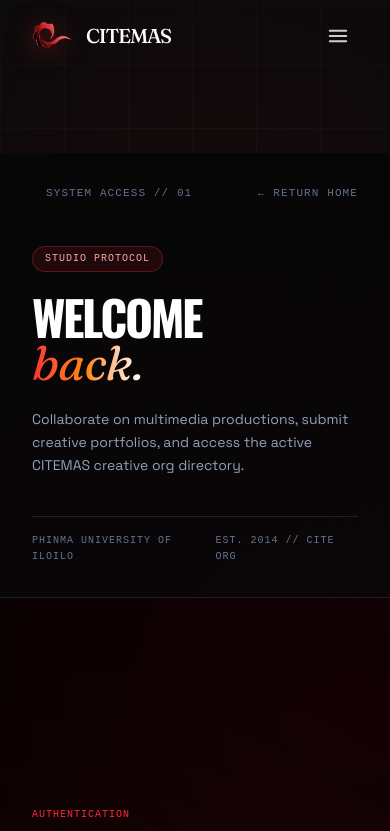
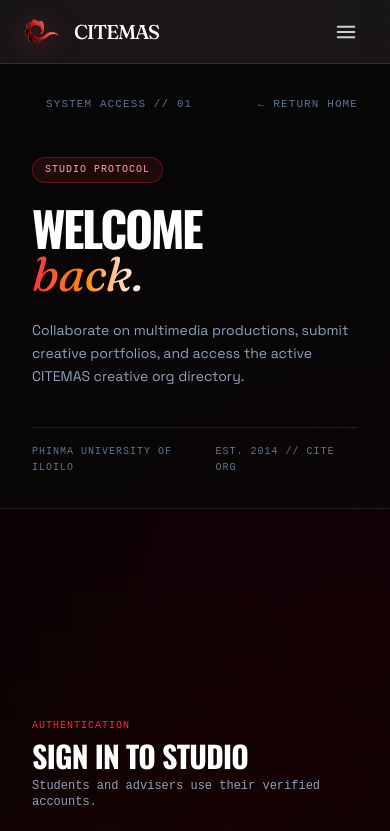
Before and after one commit to dropoflife13/citemas-portal, a Next.js app: page /login in a window 390 px wide. Shown: the top 831 px of the page. Built offline with nearby package versions, Linux system fonts and the light colour scheme; a web font is replaced by a local one.

Commit message:
fix(navbar): convert navbar to slim document-flow bar and remove compensation padding

```diff
--- a/app/layout.tsx
+++ b/app/layout.tsx
@@ -38,14 +38,14 @@
           <ToastProvider>
             <Background />
 
-            {/* Dynamic Scroll-Aware Header */}
+            {/* Header in normal document flow */}
             <Navbar />
 
             {/* Global Scroll Progress Spine */}
             <ScrollSpine />
 
-            {/* Main Content with pt-20 top offset for floating header & pb-24 footer buffer */}
-            <main className="relative z-10 flex-1 flex flex-col pt-20 pb-24">{children}</main>
+            {/* Main Content with pb-24 footer buffer */}
+            <main className="relative z-10 flex-1 flex flex-col pb-24">{children}</main>
 
             <ConditionalFooter />
           </ToastProvider>
--- a/app/users/page.js
+++ b/app/users/page.js
@@ -308,7 +308,7 @@
                       <span>COUNCIL // MEMBER SPOTLIGHT</span>
                       <span className="flex items-center gap-1.5 text-cyan-400">
                         <span className="h-1.5 w-1.5 rounded-full bg-cyan-400 animate-pulse" />
-                        ACTIVE GUILD
+                        ACTIVE ORG
                       </span>
                     </div>
 
--- a/components/EventsSpatialShowcase.jsx
+++ b/components/EventsSpatialShowcase.jsx
@@ -131,7 +131,7 @@
 
         {/* Footer Meta Row */}
         <div className="relative z-10 flex items-center justify-between pt-3 border-t border-white/[0.08] text-[10px] font-space font-semibold uppercase tracking-wider text-[#86868b]">
-          <span>PHINMA CITEMAS GUILD</span>
+          <span>PHINMA CITEMAS ORG</span>
           <span className="text-[#02d2e3]">STATUS: PRE-EXHIBIT</span>
         </div>
       </div>
--- a/components/Navbar.jsx
+++ b/components/Navbar.jsx
@@ -21,41 +21,11 @@
   const loading = auth?.loading ?? false;
   const router = useRouter();
   const pathname = usePathname();
-  const isHome = pathname === '/';
 
   const [isDrawerOpen, setIsDrawerOpen] = useState(false);
   const [container, setContainer] = useState(null);
-  const [isVisible, setIsVisible] = useState(true);
-  const [isScrolled, setIsScrolled] = useState(false);
 
   useBodyScrollLock(isDrawerOpen);
-
-  // Dynamic Scroll-Aware Header: hide on scroll down, reveal on scroll up, blur past 50px
-  useEffect(() => {
-    let lastScrollY = typeof window !== 'undefined' ? window.scrollY : 0;
-
-    const onScroll = () => {
-      const currentScrollY = window.scrollY;
-
-      // Blur trigger (> 50px)
-      setIsScrolled(currentScrollY > 50);
-
-      // Scroll direction & visibility
-      if (currentScrollY <= 15) {
-        setIsVisible(true);
-      } else if (currentScrollY > lastScrollY && currentScrollY > 75) {
-        setIsVisible(false); // scrolling down
-      } else if (currentScrollY < lastScrollY) {
-        setIsVisible(true); // scrolling up
-      }
-
-      lastScrollY = currentScrollY;
-    };
-
-    onScroll();
-    window.addEventListener('scroll', onScroll, { passive: true });
-    return () => window.removeEventListener('scroll', onScroll);
-  }, []);
 
   // Setup SSR-safe portal container
   useEffect(() => {
@@ -106,25 +76,14 @@
         { href: '/portfolio', label: 'Portfolio' },
       ];
 
-  const centerLinkClass = 'text-white/70 transition-colors duration-200 hover:text-white';
-
   return (
-    <nav
-      className={`fixed top-0 left-0 w-full z-50 text-[12px] font-semibold uppercase tracking-widest transition-transform duration-300 ${
-        isVisible || isDrawerOpen ? 'translate-y-0' : '-translate-y-full'
-      } ${
-        isScrolled
-          ? 'backdrop-blur-xl bg-[#090a0b]/80 border-b border-white/10'
-          : 'bg-transparent border-b border-transparent'
-      }`}
-    >
-      <div className="grid w-full grid-cols-[auto_1fr_auto] items-center gap-8 px-8 py-4 md:px-12">
+    <nav className="w-full h-16 md:h-20 px-6 flex items-center justify-between border-b border-white/10 bg-white/5 backdrop-blur-md text-[12px] font-semibold uppercase tracking-widest">
       {/* Left — Logo Brand */}
       <Link
         href="/"
         className="group flex shrink-0 items-center gap-3.5 transition-transform duration-150 active:scale-95"
       >
-          <div className="relative flex h-10 w-10 items-center justify-center transition-all duration-200 group-hover:scale-105">
+        <div className="relative flex h-9 w-9 items-center justify-center transition-all duration-200 group-hover:scale-105">
           <img
             src="/logo.png"
             alt="CITEMAS Logo"
@@ -167,7 +126,9 @@
         )}
       </div>
 
-        {/* Right — Auth / profile actions (Screens ≥ 1024px) */}
+      {/* Right — Actions / Profile & Mobile Menu Toggle */}
+      <div className="flex items-center gap-3">
+        {/* Desktop actions (Screens ≥ 1024px) */}
         <div className="hidden items-center justify-end gap-3 lg:flex">
           {loading ? (
             <div className="h-8 w-24 animate-pulse rounded-full bg-white/10" />
@@ -235,7 +196,7 @@
         </div>
 
         {/* Mobile Hamburger Button (Screens < 1024px) */}
-        <div className="col-start-3 flex items-center justify-self-end lg:hidden">
+        <div className="flex items-center lg:hidden">
           <button
             onClick={() => setIsDrawerOpen(true)}
             className="flex items-center justify-center rounded-xl p-2 text-white/80 transition-all duration-150 hover:bg-white/[0.08] hover:text-white active:scale-95"
```
Lines whose indentation alone changed are shown as unchanged.
